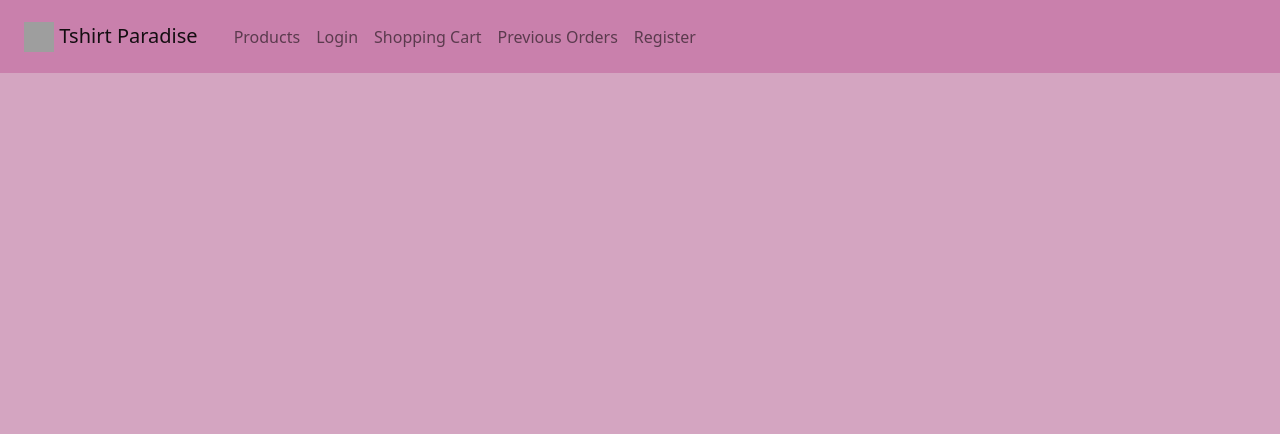
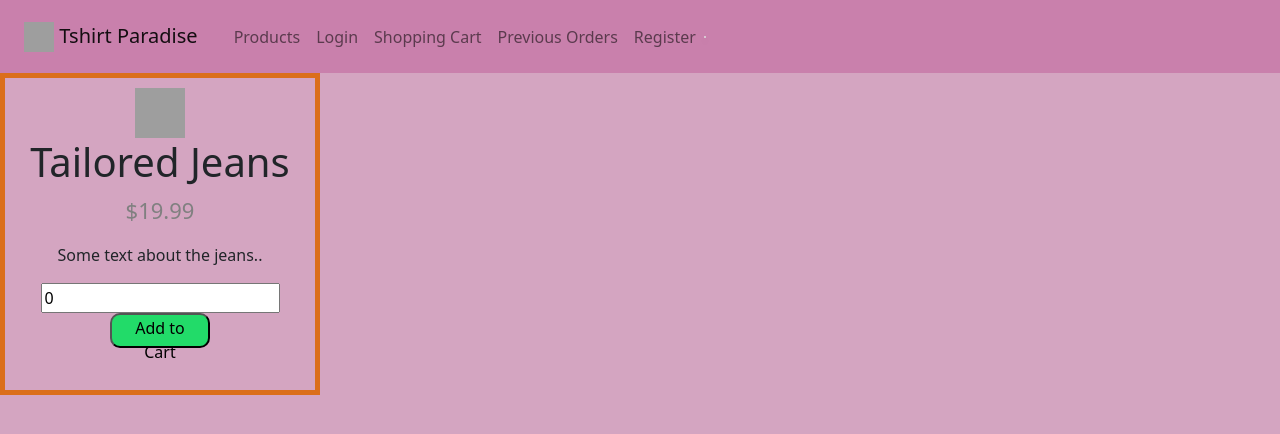
Before and after one commit to sohanassa/TshirtParadise-Online-Shop, a PHP site: page /products.php in a window 1280 px wide. Shown: the top 434 px of the page. Run offline with PHP 8.4, Linux system fonts and the light colour scheme; grey boxes are pictures that could not be loaded.

Commit message:
Products page and theme scc

```diff
--- /dev/null
+++ b/Productpagetheme.css
@@ -0,0 +1,47 @@
+.card {
+    box-shadow: 0 4px 8px 0 rgba(0, 0, 0, 0.2);
+    max-width: 300px;
+    margin: auto;
+    text-align: center;
+    font-family: arial;
+  }
+
+  .price {
+    color: grey;
+    font-size: 22px;
+  }
+
+  .card button {
+    border: none;
+    outline: 0;
+    padding: 12px;
+    color: rgb(255, 255, 255);
+    background-color: #000;
+    text-align: center;
+    cursor: pointer;
+    width: 100%;
+    font-size: 18px;
+  }
+
+  .card button:hover {
+    opacity: 0.7;
+  }
+
+  .newdiv {
+    width: 320px;
+    padding: 10px;
+    border: 5px solid rgb(219, 110, 27);
+    margin: 0;
+    text-align: center;
+  }
+
+  .newp {
+    text-align: center;
+  }
+  .newbutton{
+  border-radius: 10px;
+  background: #22db69;
+  /* padding: 5px;  */
+  width: 100px;
+  height: 35px;
+  }
--- a/products.php
+++ b/products.php
@@ -1,4 +1,6 @@
 <?php include('proccess.php') ?>
+
+
 <!doctype html>
 <html lang="en">
 
@@ -6,7 +8,7 @@
   <meta charset="utf-8">
   <meta name="viewport" content="width=device-width, initial-scale=1">
   <meta name="description" content="Online Shop.">
-
+  <link rel="stylesheet" href="Productpagetheme.css">
   <link href="https://cdn.jsdelivr.net/npm/bootstrap@5.1.3/dist/css/bootstrap.min.css" rel="stylesheet" integrity="sha384-1BmE4kWBq78iYhFldvKuhfTAU6auU8tT94WrHftjDbrCEXSU1oBoqyl2QvZ6jIW3" crossorigin="anonymous">
 
   <title>Home Page</title>
@@ -47,11 +49,33 @@
                 <a class="nav-link" href="register.php">Register</a>
               </li>
 
+              <div class="card">
+
             </ul>
         </div>
       </div>
     </nav>
+  </div>
+
+
   </section>
+
+  <div class="newdiv">
+    <img src="example.jpg" alt="Denim Jeans" style="width:50px;height:50px;">
+    <h1>Tailored Jeans</h1>
+    <p class="price">$19.99</p>
+    <p>Some text about the jeans..</p>
+
+    <!-- up and down button -->
+    <input type="number"
+    min="0"
+    step="1"
+    value="0">
+
+    <p class="newp"><button class="newbutton">Add to Cart</button></p>
+
+  </div>
+
   <!-- Completed -->
   <script src="https://cdn.jsdelivr.net/npm/bootstrap@5.1.3/dist/js/bootstrap.bundle.min.js" integrity="sha384-ka7Sk0Gln4gmtz2MlQnikT1wXgYsOg+OMhuP+IlRH9sENBO0LRn5q+8nbTov4+1p" crossorigin="anonymous"></script>
 </body>
```
